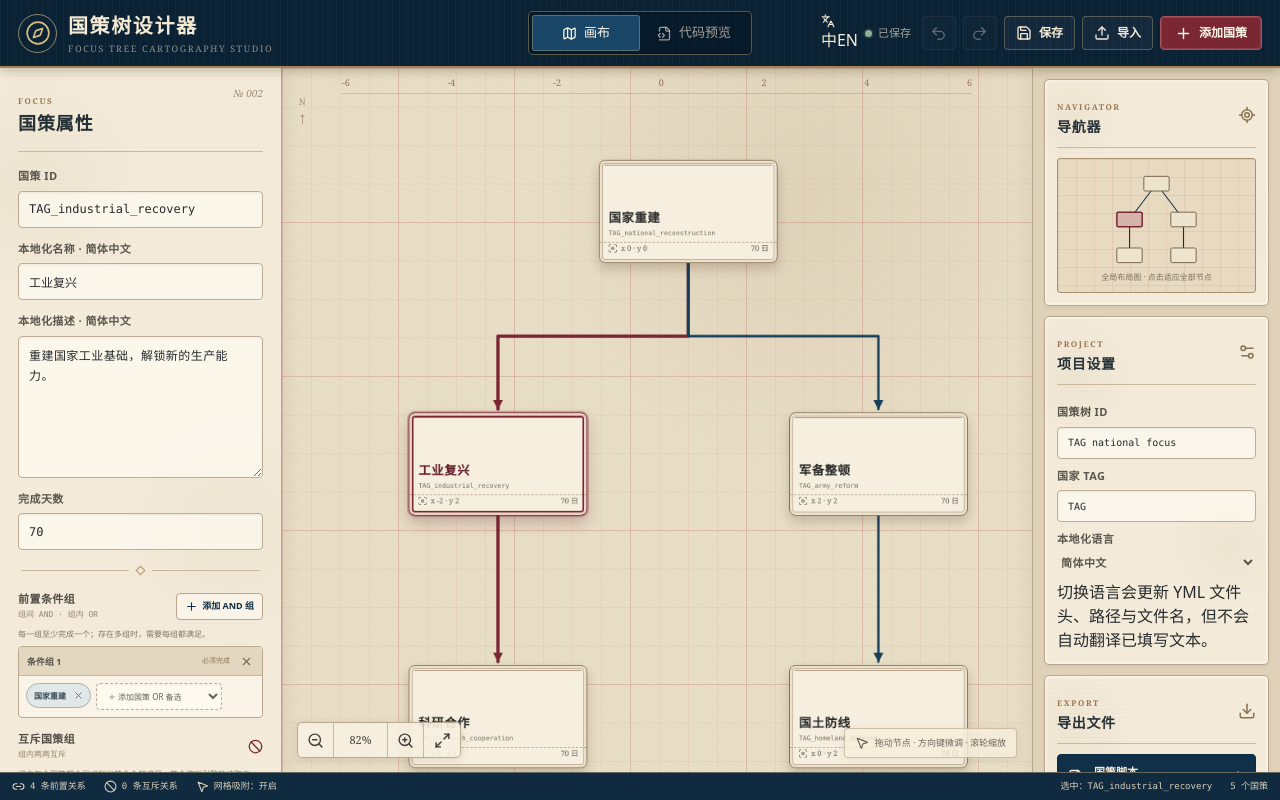
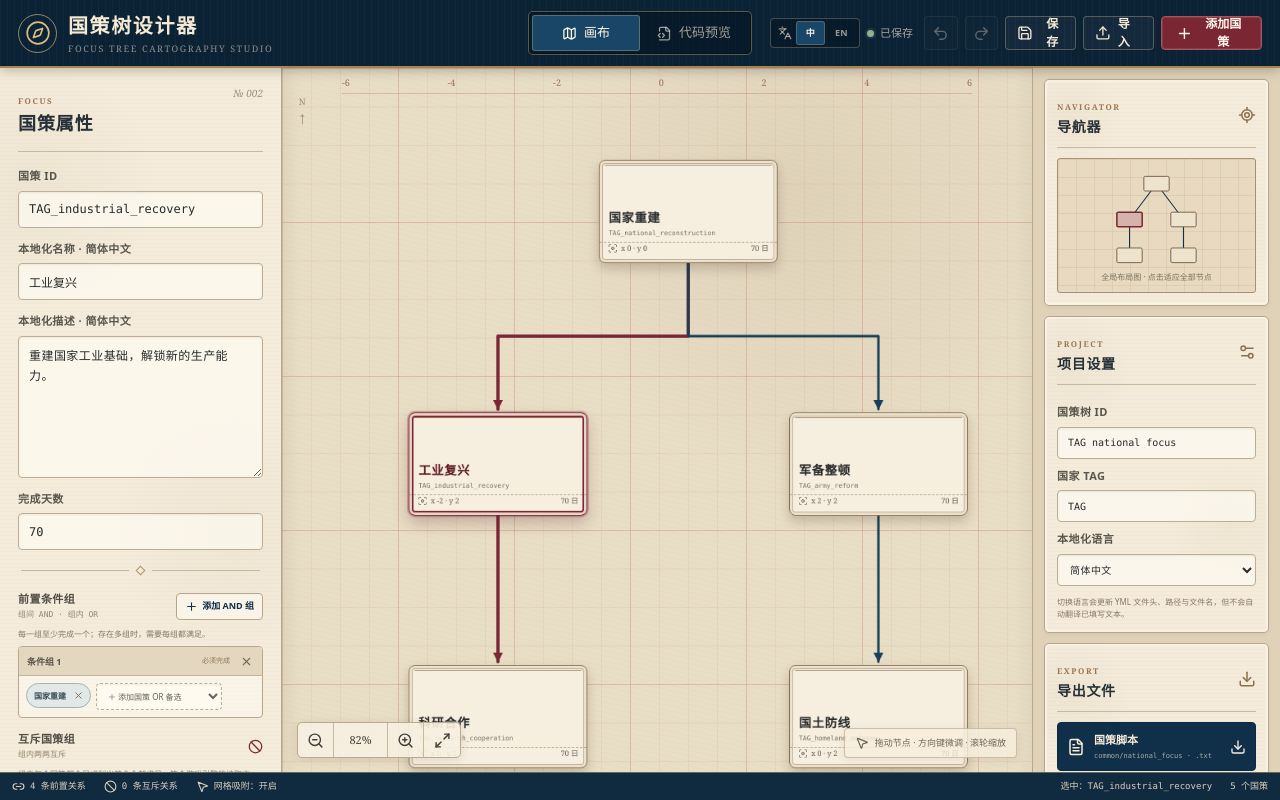
Before and after one commit to LesMiserablesMod/hoi4-focus-tree-designer, a Next.js app: page /hoi4-focus-tree-designer/ in a window 1280 px wide. Built offline with nearby package versions, Linux system fonts and the light colour scheme.

Commit message:
Update globals.css

```diff
--- a/app/globals.css
+++ b/app/globals.css
@@ -173,6 +173,42 @@ label.file-button:focus-within {
   min-width: 0;
 }
 
+.ui-language-switch {
+  display: flex;
+  align-items: center;
+  gap: 2px;
+  height: 30px;
+  padding: 2px 3px 2px 7px;
+  color: rgba(244, 233, 211, 0.62);
+  background: rgba(4, 18, 29, 0.42);
+  border: 1px solid rgba(212, 190, 145, 0.3);
+  border-radius: 4px;
+}
+
+.ui-language-switch > svg {
+  margin-right: 2px;
+}
+
+.ui-language-switch button {
+  height: 24px;
+  min-width: 29px;
+  padding: 0 6px;
+  color: rgba(244, 233, 211, 0.62);
+  cursor: pointer;
+  background: transparent;
+  border: 0;
+  border-radius: 3px;
+  font-size: 9px;
+  font-weight: 750;
+  letter-spacing: 0.03em;
+}
+
+.ui-language-switch button.active {
+  color: #fff8e9;
+  background: #194566;
+  box-shadow: inset 0 0 0 1px rgba(226, 200, 147, 0.26);
+}
+
 .save-indicator {
   gap: 6px;
   margin-right: 4px;
@@ -342,7 +378,8 @@ button:disabled {
 .inspector-form input,
 .inspector-form textarea,
 .inspector-form select,
-.project-card input {
+.project-card input,
+.project-card select {
   width: 100%;
   color: var(--ink);
   background: rgba(255, 252, 244, 0.68);
@@ -355,7 +392,8 @@ button:disabled {
 
 .inspector-form input,
 .inspector-form select,
-.project-card input {
+.project-card input,
+.project-card select {
   height: 37px;
   padding: 0 10px;
 }
@@ -828,7 +866,7 @@ button:disabled {
   background-color: #d9c9aa;
   background-image:
     linear-gradient(rgba(242, 232, 210, 0.08), rgba(242, 232, 210, 0.2)),
-    url("/hoi4-focus-tree-designer/focus-art-strip.png");
+    url("/focus-art-strip.png");
   background-position: 0 0, 0% center;
   background-repeat: no-repeat;
   background-size: 100% 100%, 500% 100%;
@@ -1077,9 +1115,21 @@ button:disabled {
   gap: 9px;
 }
 
-.project-card input {
+.project-card input,
+.project-card select {
   height: 32px;
   font-size: 10px;
+}
+
+.project-card select {
+  padding: 0 8px;
+}
+
+.language-note {
+  margin: 1px 0 0;
+  color: #8a7862;
+  font-size: 8px;
+  line-height: 1.55;
 }
 
 .export-card {
```
